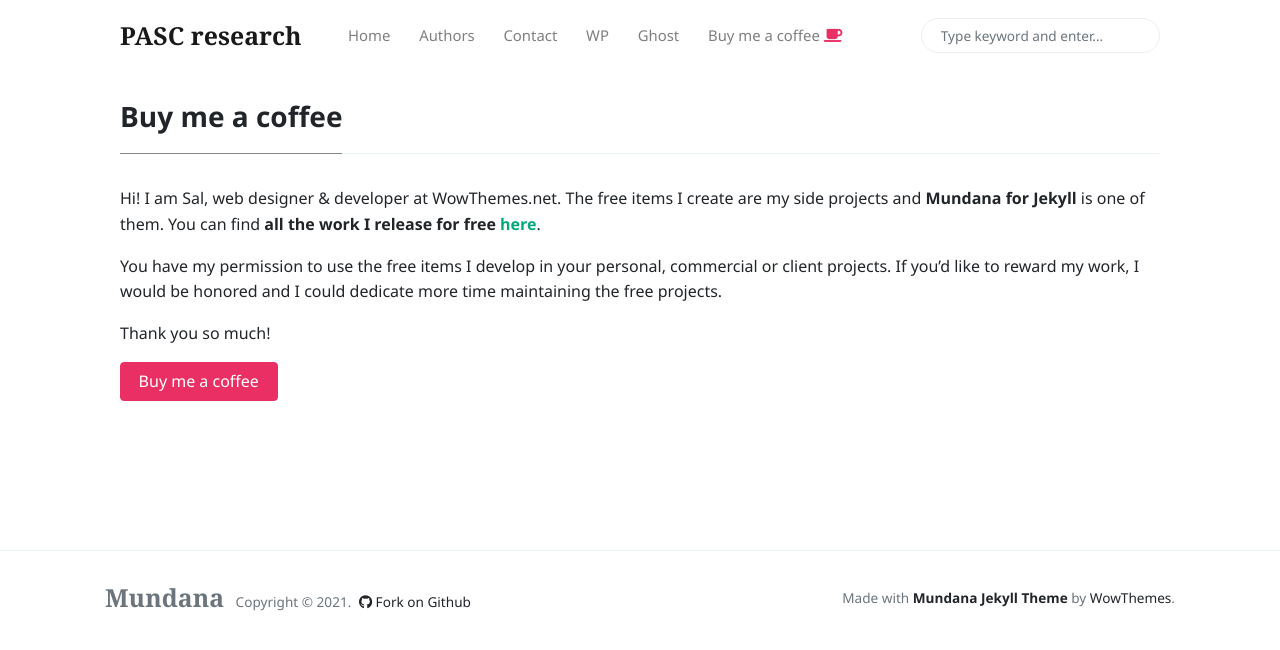
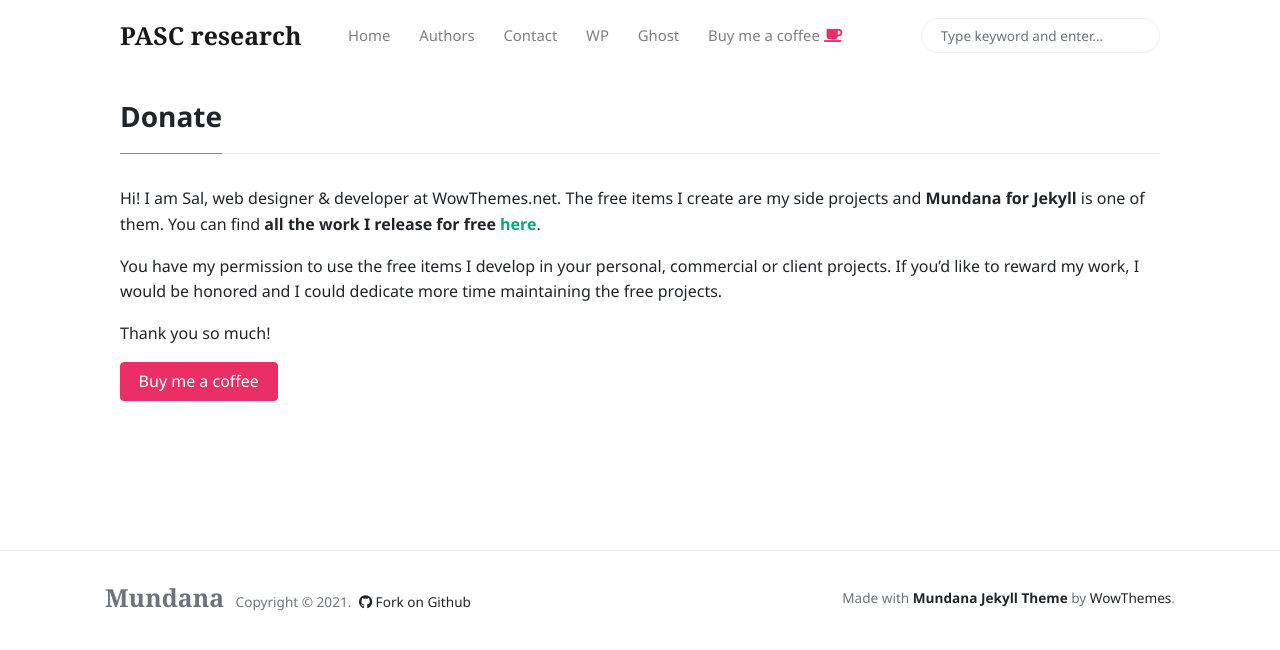
Before and after one commit to pasc-research/pasc-research.github.io, a Jekyll site: the page built from _pages/donate.md, in a window 1280 px wide. Shown: the top 650 px of the page. Built offline with Jekyll 4.4.1, drawn with Linux system fonts in a browser that asks for light colours; nearby versions of some CDN libraries.

Commit message:
fix rendering

```diff
--- a/_pages/buy-me-a-coffee.md
+++ b/_pages/donate.md
@@ -1,5 +1,5 @@
 ---
-title: "Buy me a coffee"
+title: "Donate"
 permalink: "/buy-me-a-coffee.html"
 ---
 
--- a/index.html
+++ b/index.html
@@ -1,5 +1,5 @@
 ---
-title: "Mundana Free Jekyll Theme"
+title: "PASC research"
 layout: default
 pagination:
     enabled: true
```
